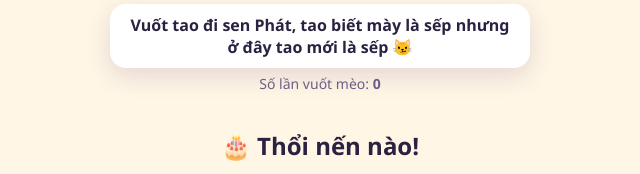
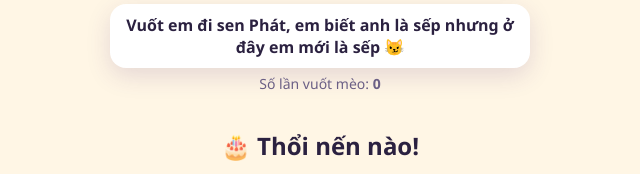
Before and after one commit to huynhkhandev-cloud/happy, a plain HTML site: page index.html in a window 1280 px wide. Shown: the part 462-636 px from the top of the page, 320-960 px from the left. Drawn offline with Linux system fonts and the light colour scheme.

Commit message:
Update index.html

```diff
--- a/index.html
+++ b/index.html
@@ -482,7 +482,7 @@
                 <circle cx="104" cy="48" r="4" fill="#fff" />
             </svg>
             <div class="bubble" id="say">
-                Vuốt tao đi sen Phát, tao biết mày là sếp nhưng ở đây tao mới là
+                Vuốt em đi sen Phát, em biết anh là sếp nhưng ở đây em mới là
                 sếp 😼
             </div>
             <p class="small">Số lần vuốt mèo: <b id="cnt">0</b></p>
```
